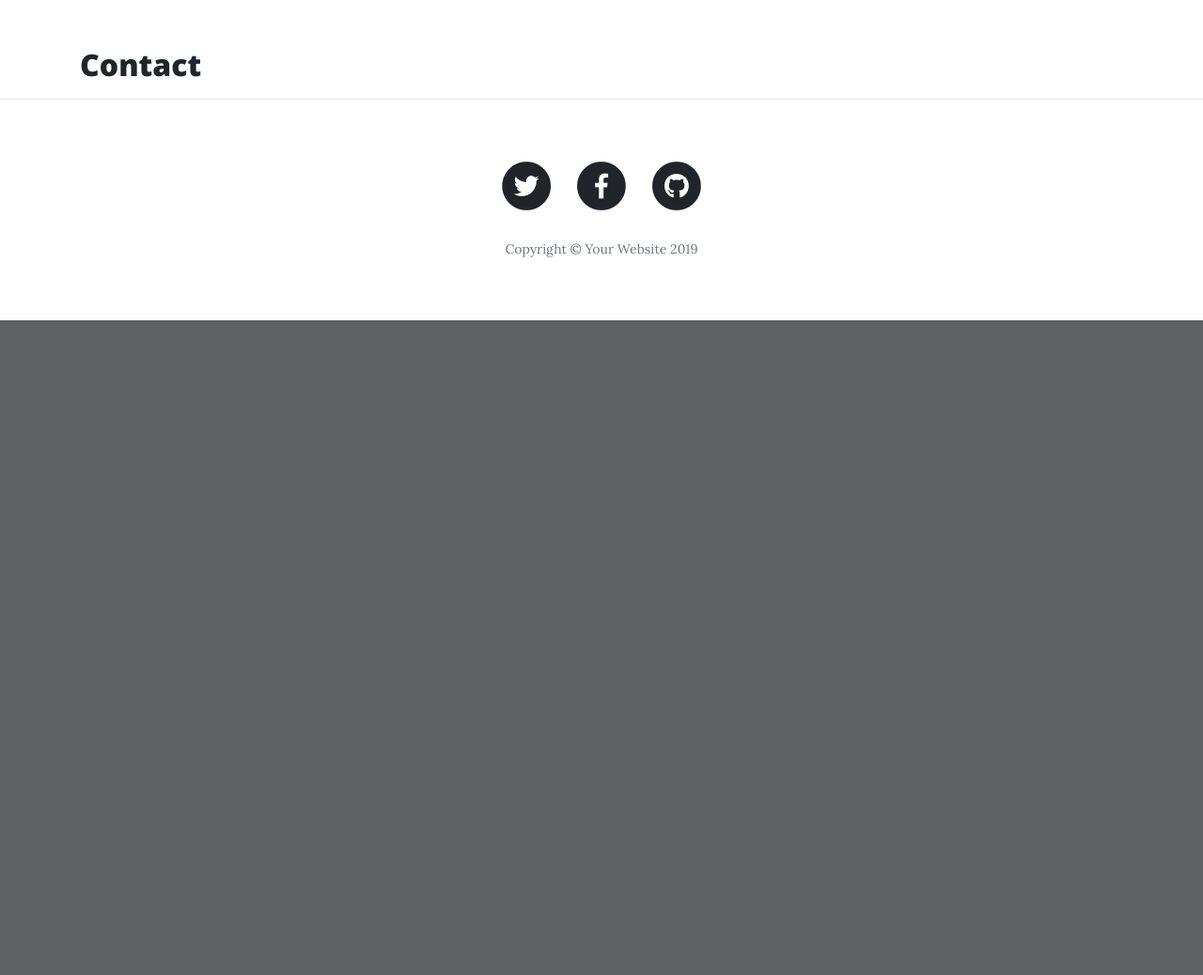
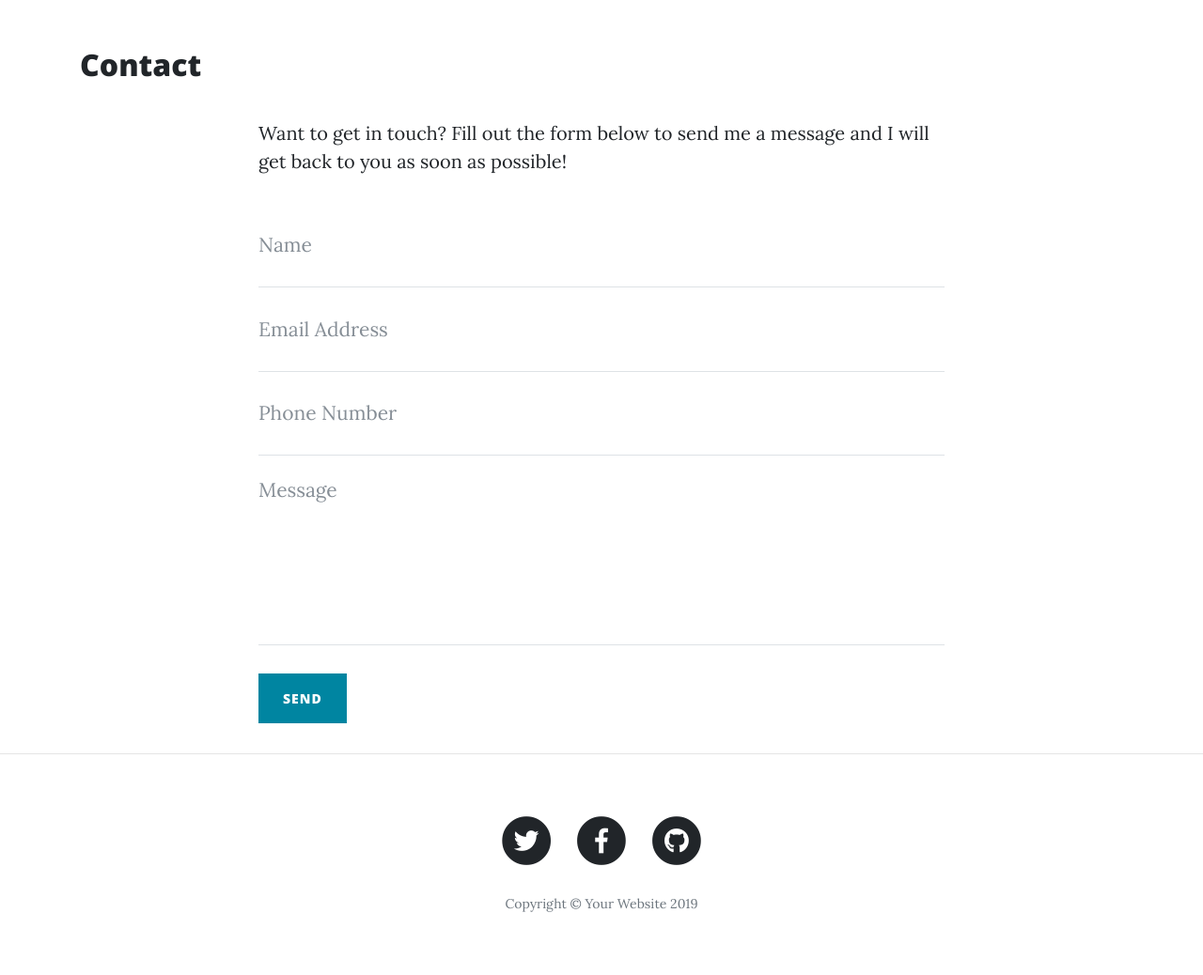
Before and after one commit to sywekpiorko1/flask, a Flask app: page /contact in a window 1280 px wide. Shown: the part 628-1666 px from the top of the page at 94% size. Before the commit the page ends 969 px from the top, so only its background shows below. Run offline with Flask 2, Linux system fonts and the light colour scheme; some libraries are stand-ins or nearby versions.

Commit message:
Create form template, POST method, provide feedback to user with flash

```diff
--- a/run.py
+++ b/run.py
@@ -1,8 +1,9 @@
 import os
 import json
-from flask import Flask, render_template
+from flask import Flask, render_template, request, flash
 
 app = Flask(__name__)
+app.secret_key = 'some_secret'
 
 @app.route('/')
 def index():
@@ -26,8 +27,14 @@ def about_member(member_name):
                 member = obj
     return render_template("member.html", member=member)
 
-@app.route('/contact')
+@app.route('/contact', methods=["GET", "POST"])
 def contact():
+    if request.method == "POST":
+        flash("Thanks {}, we have received your message!".format(
+            request.form["name"]))
+
+        # print(request.form)
+
     return render_template("contact.html", page_title="Contact")
 
 @app.route('/careers')
--- a/templates/contact.html
+++ b/templates/contact.html
@@ -1,4 +1,64 @@
 {% extends 'base.html' %}
 {% block content %}
     <h2>{{ page_title }}</h2>
+
+    <div class="row">
+      <div class="col-lg-8 col-md-10 mx-auto">
+
+        {% with messages = get_flashed_messages() %}
+        {% if messages %}
+        <ul class="flashes">
+          {% for message in messages %}
+          <li>{{ message }}</li>
+          {% endfor %}
+        </ul>
+        {% endif %}
+        {% endwith %}
+
+        <p>Want to get in touch? Fill out the form below to send me a message and I will get back to you as soon as possible!</p>
+
+        <form method="POST" name="sentMessage" id="contactForm" novalidate>
+
+          <div class="control-group">
+            <div class="form-group floating-label-form-group controls">
+              <label>Name</label>
+              <input type="text" class="form-control" placeholder="Name" name="name" id="name" required data-validation-required-message="Please enter your name.">
+              <p class="help-block text-danger"></p>
+            </div>
+          </div>
+
+          <div class="control-group">
+            <div class="form-group floating-label-form-group controls">
+              <label>Email Address</label>
+              <input type="email" class="form-control" placeholder="Email Address" name="email"id="email" required data-validation-required-message="Please enter your email address.">
+              <p class="help-block text-danger"></p>
+            </div>
+          </div>
+
+          <div class="control-group">
+            <div class="form-group col-xs-12 floating-label-form-group controls">
+              <label>Phone Number</label>
+              <input type="tel" class="form-control" placeholder="Phone Number" name="phone" id="phone" required data-validation-required-message="Please enter your phone number.">
+              <p class="help-block text-danger"></p>
+            </div>
+          </div>
+
+          <div class="control-group">
+            <div class="form-group floating-label-form-group controls">
+              <label>Message</label>
+              <textarea rows="5" class="form-control" placeholder="Message" name="message" id="message" required data-validation-required-message="Please enter a message."></textarea>
+              <p class="help-block text-danger"></p>
+            </div>
+          </div>
+
+          <br>
+          <div id="success"></div>
+            <div class="form-group">
+              <button type="submit" class="btn btn-primary" id="sendMessageButton">Send</button>
+            </div>
+        </form>
+      </div>
+    </div>
+
+
 {% endblock %}
```
